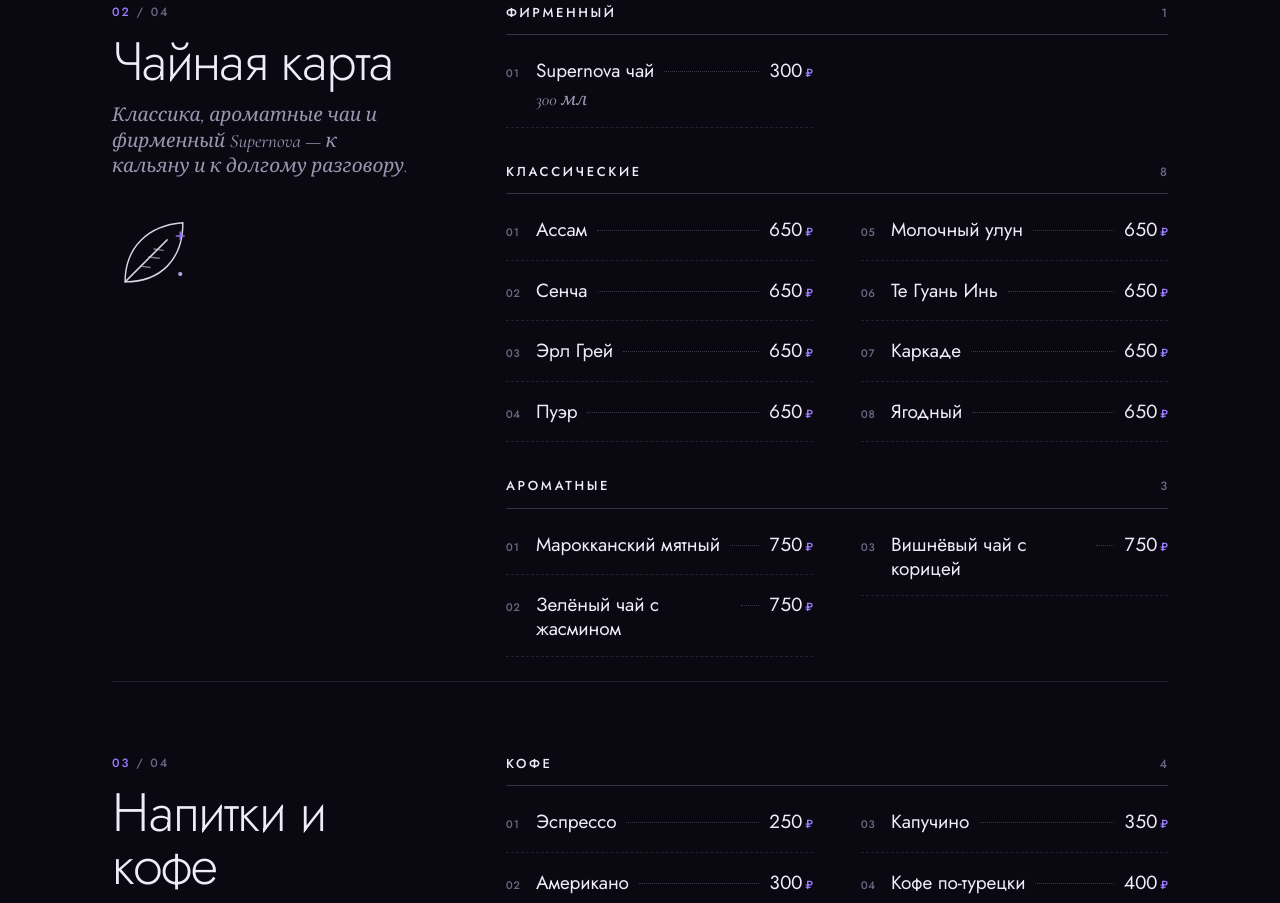
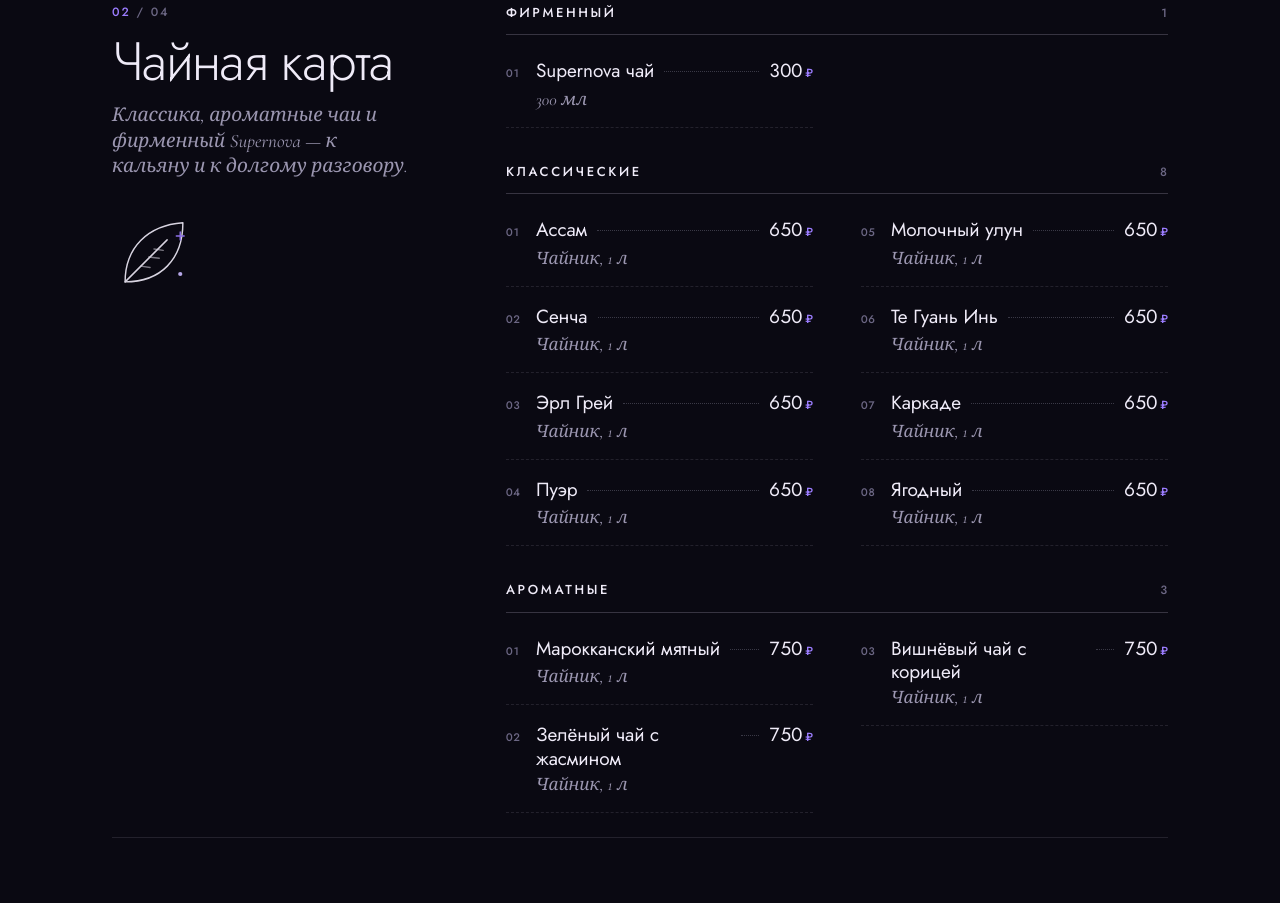
Before and after one commit to supernova-lounge/supernova-lounge.github.io, a plain HTML site: page index.html in a window 1280 px wide. Shown: the part 1626-2529 px from the top of the page. Drawn offline with nearby package versions, Linux system fonts and the light colour scheme.

Commit message:
Remove Сладенькое, mark teas as 1 L pots
Co-Authored-By: Claude Opus 5.5 <noreply@anthropic.com>

```diff
--- a/index.html
+++ b/index.html
@@ -14,7 +14,7 @@
 <link rel="preconnect" href="https://fonts.googleapis.com">
 <link rel="preconnect" href="https://fonts.gstatic.com" crossorigin>
 <link rel="stylesheet" href="https://fonts.googleapis.com/css2?family=Cormorant+Garamond:ital,wght@1,400;1,500&family=Jost:wght@300;400;500;600&display=swap">
-<link rel="stylesheet" href="styles.css?v=4">
+<link rel="stylesheet" href="styles.css?v=5">
 </head>
 <body>
 
@@ -93,7 +93,7 @@
   <a class="foot-top" href="#top">Наверх ↑</a>
 </footer>
 
-<script src="menu.js?v=4"></script>
-<script src="app.js?v=4"></script>
+<script src="menu.js?v=5"></script>
+<script src="app.js?v=5"></script>
 </body>
 </html>
--- a/menu.js
+++ b/menu.js
@@ -24,19 +24,19 @@ window.MENU = [
         ["Supernova чай", "300 мл", 300],
       ]},
       { name: "Классические", items: [
-        ["Ассам", "", 650],
-        ["Сенча", "", 650],
-        ["Эрл Грей", "", 650],
-        ["Пуэр", "", 650],
-        ["Молочный улун", "", 650],
-        ["Те Гуань Инь", "", 650],
-        ["Каркаде", "", 650],
-        ["Ягодный", "", 650],
+        ["Ассам", "Чайник, 1 л", 650],
+        ["Сенча", "Чайник, 1 л", 650],
+        ["Эрл Грей", "Чайник, 1 л", 650],
+        ["Пуэр", "Чайник, 1 л", 650],
+        ["Молочный улун", "Чайник, 1 л", 650],
+        ["Те Гуань Инь", "Чайник, 1 л", 650],
+        ["Каркаде", "Чайник, 1 л", 650],
+        ["Ягодный", "Чайник, 1 л", 650],
       ]},
       { name: "Ароматные", items: [
-        ["Марокканский мятный", "", 750],
-        ["Зелёный чай с жасмином", "", 750],
-        ["Вишнёвый чай с корицей", "", 750],
+        ["Марокканский мятный", "Чайник, 1 л", 750],
+        ["Зелёный чай с жасмином", "Чайник, 1 л", 750],
+        ["Вишнёвый чай с корицей", "Чайник, 1 л", 750],
       ]},
     ],
   },
@@ -98,7 +98,6 @@ window.MENU = [
         ["Арахис", "", 300],
         ["Фисташки", "", 400],
         ["Чипсы", "", 500],
-        ["Сладенькое", "", 500],
       ]},
     ],
   },
```
